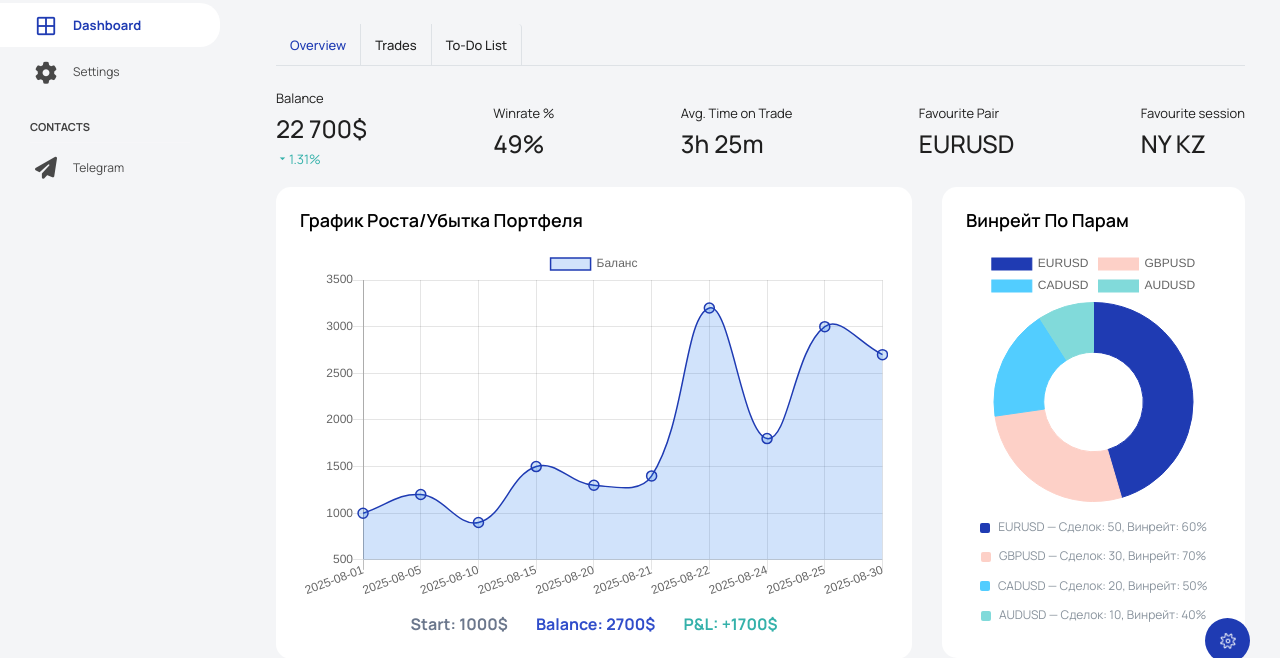
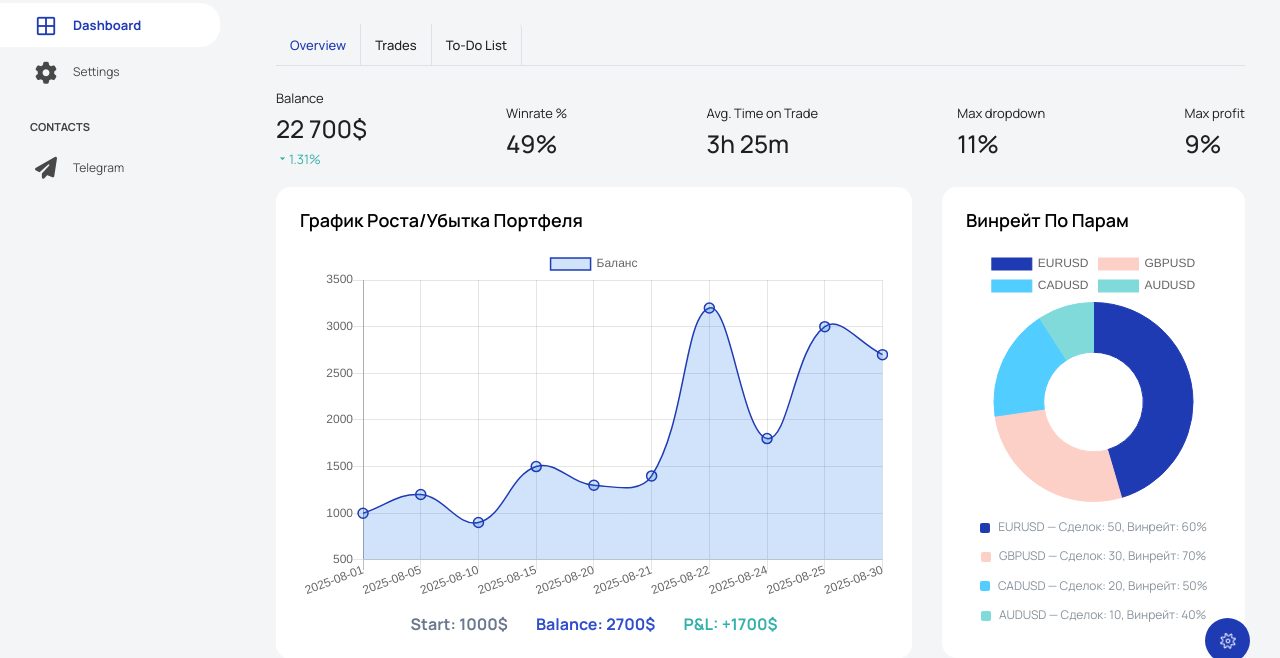
Before and after one commit to QertySX/TradeJournal, a FastAPI app: page /index in a window 1280 px wide. Shown: the part 97-755 px from the top of the page. Run offline with FastAPI, Linux system fonts and the light colour scheme; some libraries are stand-ins or nearby versions.

Commit message:
Не значні зміни

```diff
--- a/templates/index.html
+++ b/templates/index.html
@@ -19,12 +19,12 @@
         <h3 class="rate-percentage">3h 25m</h3>
       </div>
       <div>
-        <p class="statistics-title">Favourite Pair</p>
-        <h3 class="rate-percentage">EURUSD</h3>
+        <p class="statistics-title">Max dropdown</p>
+        <h3 class="rate-percentage">11%</h3>
       </div>
       <div class="d-none d-md-block">
-        <p class="statistics-title">Favourite session</p>
-        <h3 class="rate-percentage">NY KZ</h3>
+        <p class="statistics-title">Max profit</p>
+        <h3 class="rate-percentage">9%</h3>
       </div>
     </div>
   </div>
```
